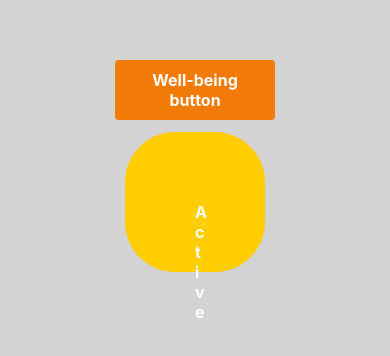
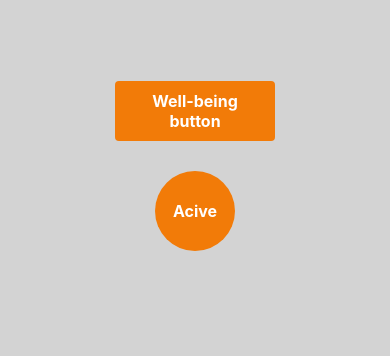
Before and after one commit to arturbartkowicz/react-native-demo, a React Native app: screen / in a window 390 px wide. Shown: the part 256-612 px from the top of the page. Built offline with nearby package versions, Linux system fonts and the light colour scheme.

Commit message:
coustomize stylles on a button

```diff
--- a/App.js
+++ b/App.js
@@ -4,6 +4,7 @@ import { StyleSheet, Text, View, Button, Pressable } from 'react-native';
 
 export default function App() {
   const [isBtnActive, setIsBtnActive] = useState(true);
+
   return (
     <View style={styles.container}>
       <Text style={styles.header}>{ isBtnActive ? 'Well-being button' : 'Btn was clicked' }</Text>
@@ -12,7 +13,7 @@ export default function App() {
         style={styles.button}
         onPress={() => {setIsBtnActive(!isBtnActive)}}
       >
-        <Text style={styles.text}>{isBtnActive ? "Active" : "Disabled"}</Text>
+        <Text style={styles.buttonText}>{isBtnActive ? "Acive" : "Disable"}</Text>
       </Pressable>
     </View>
   );
@@ -36,23 +37,17 @@ const styles = StyleSheet.create({
     textAlign: 'center',
   },
   button: {
-    elevation: 8,
-    backgroundColor: '#FFCD00',
-    marginTop: 12,
-    width: 70,
-    height: 70,
-    padding: 70,
-    borderRadius: 50,
-
+    width: 80,
+    height: 80,
+    justifyContent: 'center',
+    alignItems: 'center',
+    marginTop: 30,
+    backgroundColor: '#F27B08',
+    borderRadius: 80/2,
   },
-  text: {
-    // display: 'flex',
-    // width: '100%',
-    // height: '100%',
+  buttonText: {
+    color: 'white',
     fontSize: 16,
     fontWeight: 'bold',
-    color: 'white',
-    // alignItems: 'center',
-    // justifyContent: 'center',
   },
 });
```
